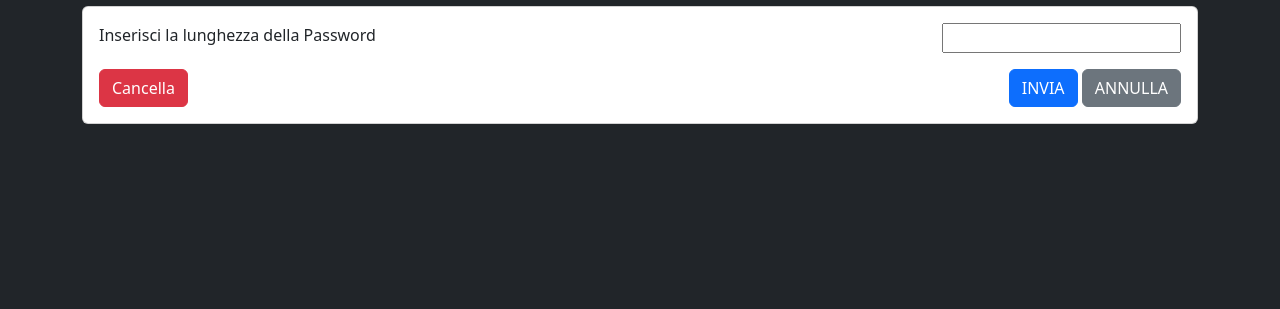
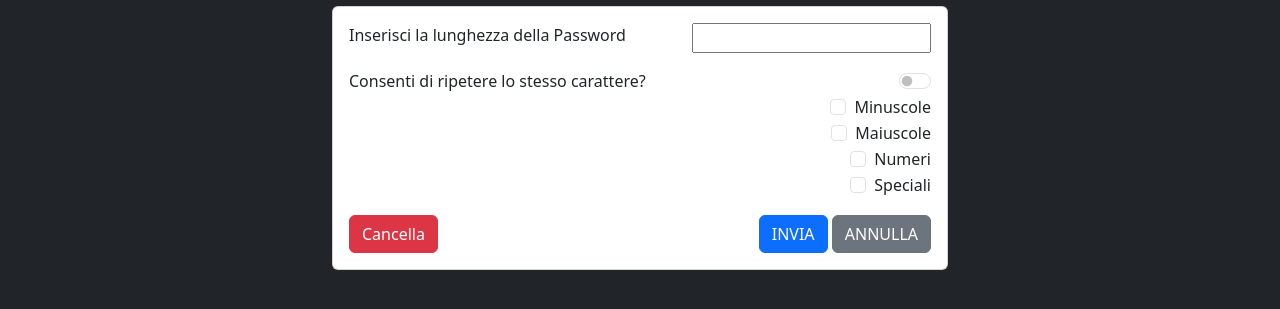
Before and after one commit to AndreaRomano02/php-strong-password-generator, a PHP site: page / in a window 1280 px wide. Shown: the part 98-407 px from the top of the page. Run offline with PHP 8.4, Linux system fonts and the light colour scheme.

Commit message:
Add switch to no repeat the characters

```diff
--- a/includes/scripts/get_password.php
+++ b/includes/scripts/get_password.php
@@ -1,5 +1,5 @@
 <?php
-function get_password($pass_length, $types)
+function get_password($pass_length, $types, $is_repeat)
 {
   $full_characters_strings = '';
   $pass = '';
@@ -16,9 +16,18 @@ function get_password($pass_length, $types)
   }
   $full_characters_strings_length = mb_strlen($full_characters_strings) - 1; //* prendo la lunghezza della stringa di tutti i caratteri
 
-  for ($i = 0; $i < $pass_length; $i++) { //* Lo faccio per quante volte mi viene indicato
-    $n = rand(0, $full_characters_strings_length); //* ottieni un carattere casuale dalla stringa con tutti i caratteri
-    $pass .= $full_characters_strings[$n]; //* aggiunge il carattere alla stringa della password
+  if (!$is_repeat) {
+    for ($i = 0; $i < $pass_length; $i++) { //* Lo faccio per quante volte mi viene indicato
+      $n = rand(0, $full_characters_strings_length); //* ottieni un carattere casuale dalla stringa con tutti i caratteri
+      $pass .= $full_characters_strings[$n]; //* aggiunge il carattere alla stringa della password
+    }
+  } else {
+    while (mb_strlen($pass) < $pass_length) {
+      do {
+        $n = rand(0, $full_characters_strings_length); //* ottieni un carattere casuale dalla stringa con tutti i caratteri
+      } while (str_contains($pass, $full_characters_strings[$n]));
+      $pass .= $full_characters_strings[$n];
+    }
   }
 
   return $pass; //* restituisce la password generata
--- a/index.php
+++ b/index.php
@@ -1,15 +1,18 @@
 <?php
 $title = 'Random Password Generator';
 
+//# Repeat Character
+$is_repeat = $_GET['repeat-character'] ?? NULL;
+
+//# Password
 $pass_length = $_GET['pass-length'] ?? 0;
 $password = '';
 $types = ['minus', 'capital', 'number', 'special'];
 
-include __DIR__ . '/includes/scripts/get_password.php';
-
+require __DIR__ . '/includes/scripts/get_password.php';
 
 session_start();
-$_SESSION['password'] = $password = get_password($pass_length, $types);
+$_SESSION['password'] = $password = get_password($pass_length, $types, $is_repeat);
 
 if (!empty($password)) header('Location: ./show_pass.php');
 ?>
@@ -22,13 +25,35 @@ if (!empty($password)) header('Location: ./show_pass.php');
   <header class="text-center pt-5">
     <h1>FREE PASSWORD GENERATOR</h1>
   </header>
-  <main class="container">
+  <main class="container w-50">
 
     <div class="card p-3">
       <form action="#">
         <div class="d-flex justify-content-between ">
           <label for="pass-length" class="me-3">Inserisci la lunghezza della Password</label>
           <input type="number" id="pass-length" name="pass-length" min="1">
+        </div>
+        <div class="p-0 mt-3 form-check form-switch d-flex justify-content-between">
+          <label for="check">Consenti di ripetere lo stesso carattere?</label>
+          <input class="form-check-input" name="repeat-character" type="checkbox" role="switch" id="check">
+        </div>
+        <div class="d-flex flex-column align-items-end">
+          <div class="form-check">
+            <input class="form-check-input" type="checkbox" id="minus">
+            <label class="form-check-label" for="minus">Minuscole</label>
+          </div>
+          <div class="form-check">
+            <input class="form-check-input" type="checkbox" id="capital">
+            <label class="form-check-label" for="capital">Maiuscole</label>
+          </div>
+          <div class="form-check">
+            <input class="form-check-input" type="checkbox" id="number">
+            <label class="form-check-label" for="number">Numeri</label>
+          </div>
+          <div class="form-check">
+            <input class="form-check-input" type="checkbox" id="special">
+            <label class="form-check-label" for="special">Speciali</label>
+          </div>
         </div>
         <div class="button d-flex justify-content-between">
           <a href="index.php" class="btn btn-danger mt-3">Cancella</a>
--- a/show_pass.php
+++ b/show_pass.php
@@ -3,6 +3,7 @@ $title = 'Password';
 
 session_start();
 $password = $_SESSION['password'];
+$is_repeat = $_SESSION['is_repeat'];
 ?>
 
 <!DOCTYPE html>
```
